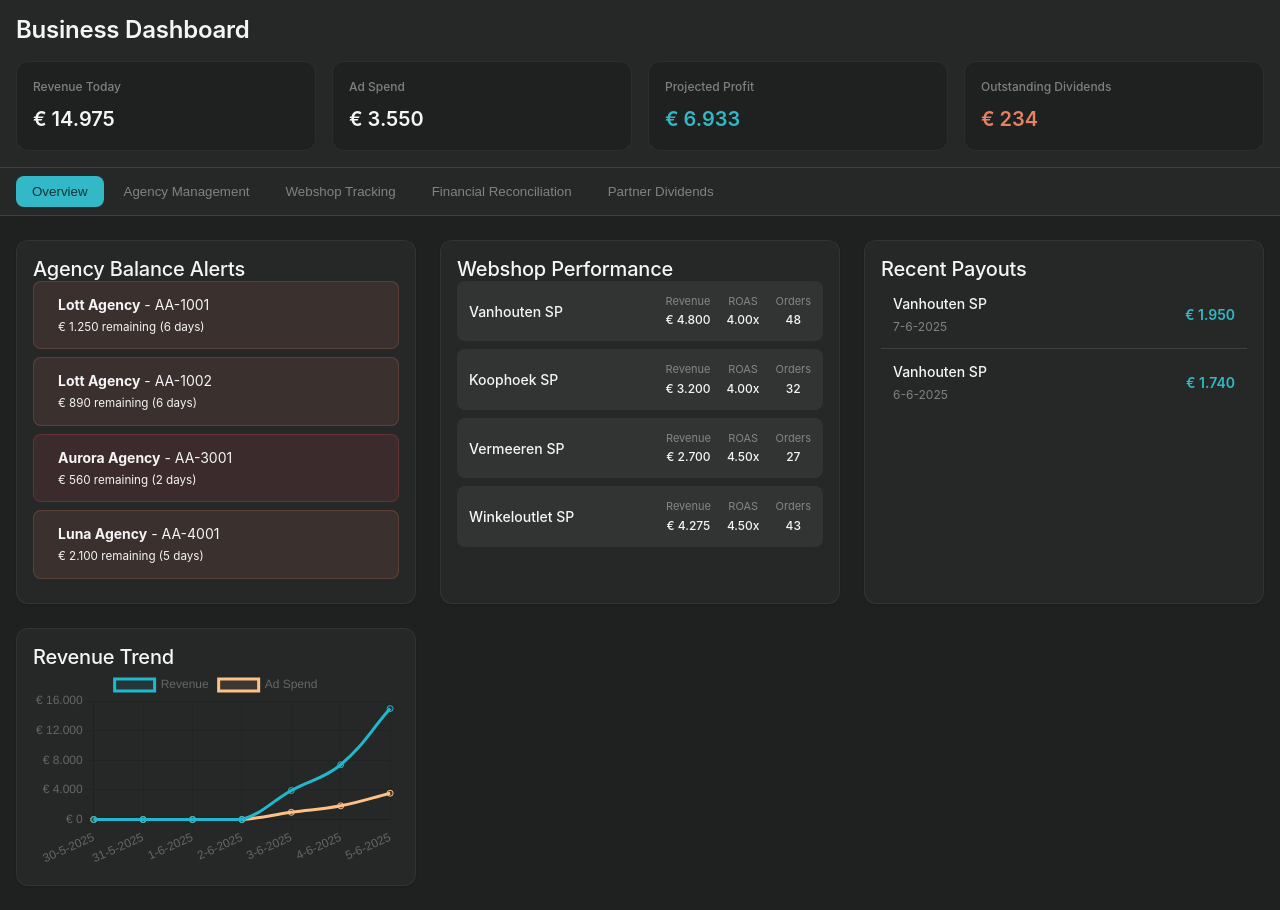
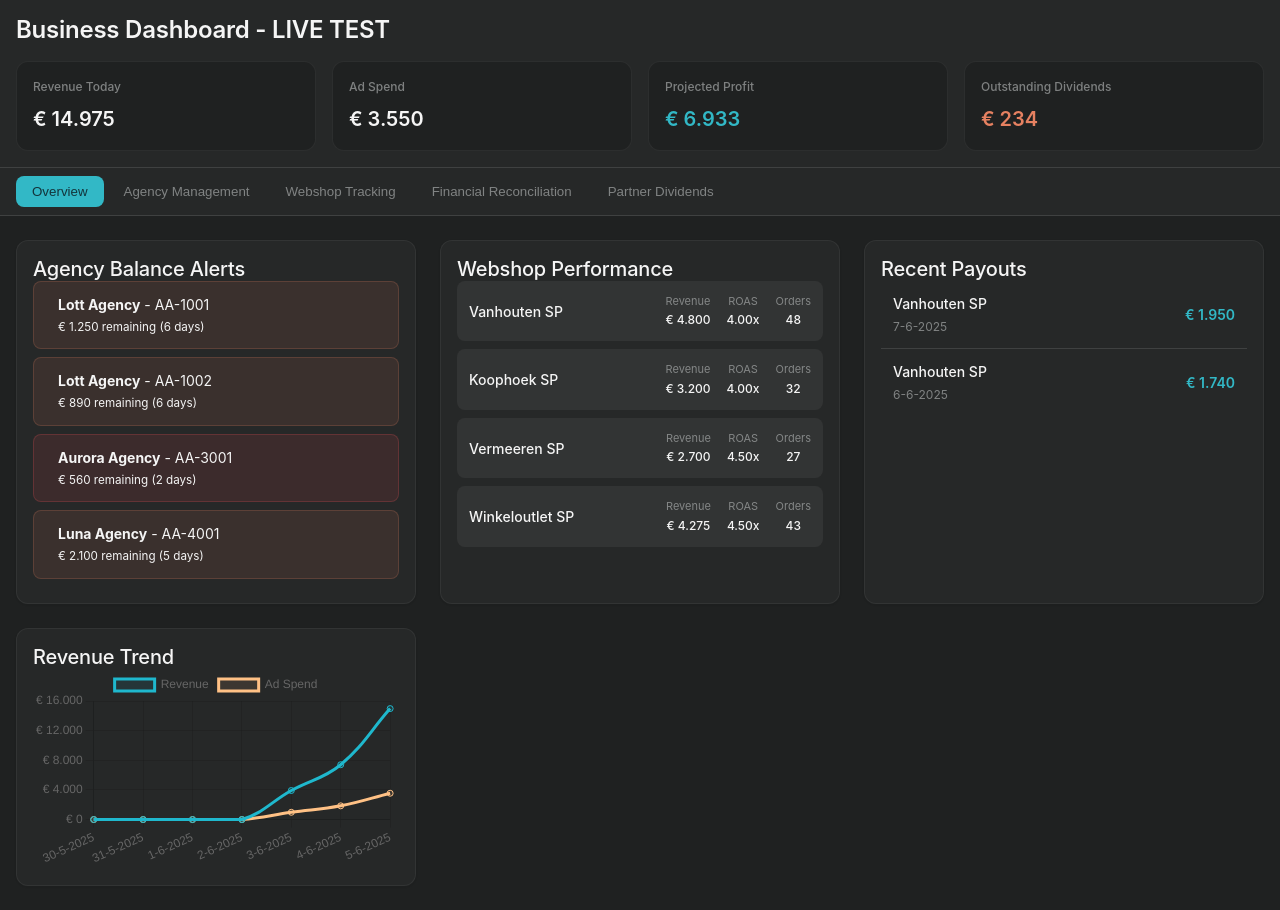
Before and after one commit to venturesunited/shops, a plain HTML site: page index.html in a window 1280 px wide. Drawn offline with nearby package versions, Linux system fonts and the light colour scheme; a web font is replaced by a local one.

Commit message:
test: update page title

```diff
--- a/index.html
+++ b/index.html
@@ -12,7 +12,7 @@
         <!-- Header -->
         <header class="dashboard-header">
             <div class="container">
-                <h1 class="dashboard-title">Business Dashboard</h1>
+                <h1 class="dashboard-title">Business Dashboard - LIVE TEST</h1>
                 <div class="header-metrics">
                     <div class="metric-card">
                         <span class="metric-label">Revenue Today</span>
```
